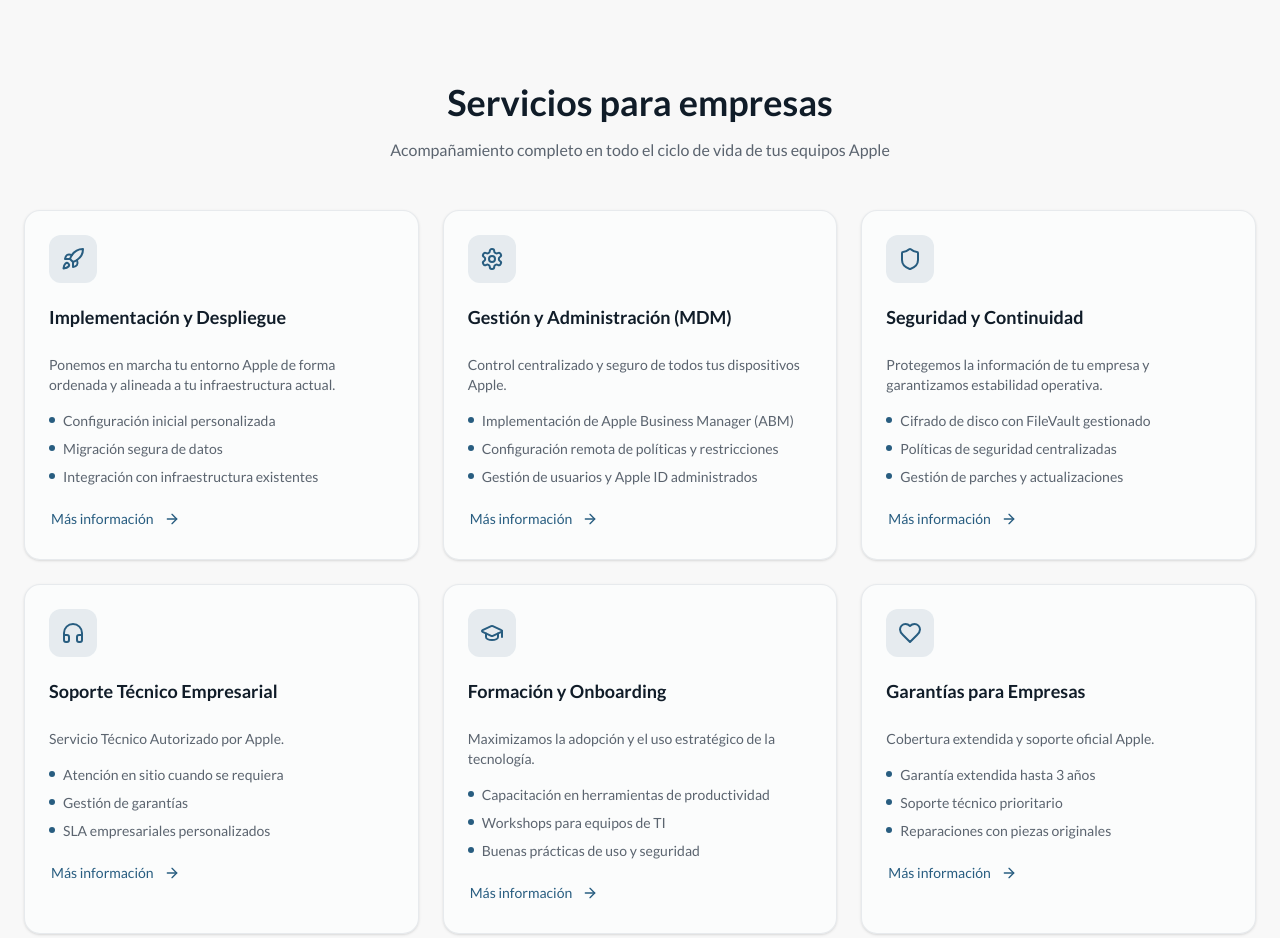
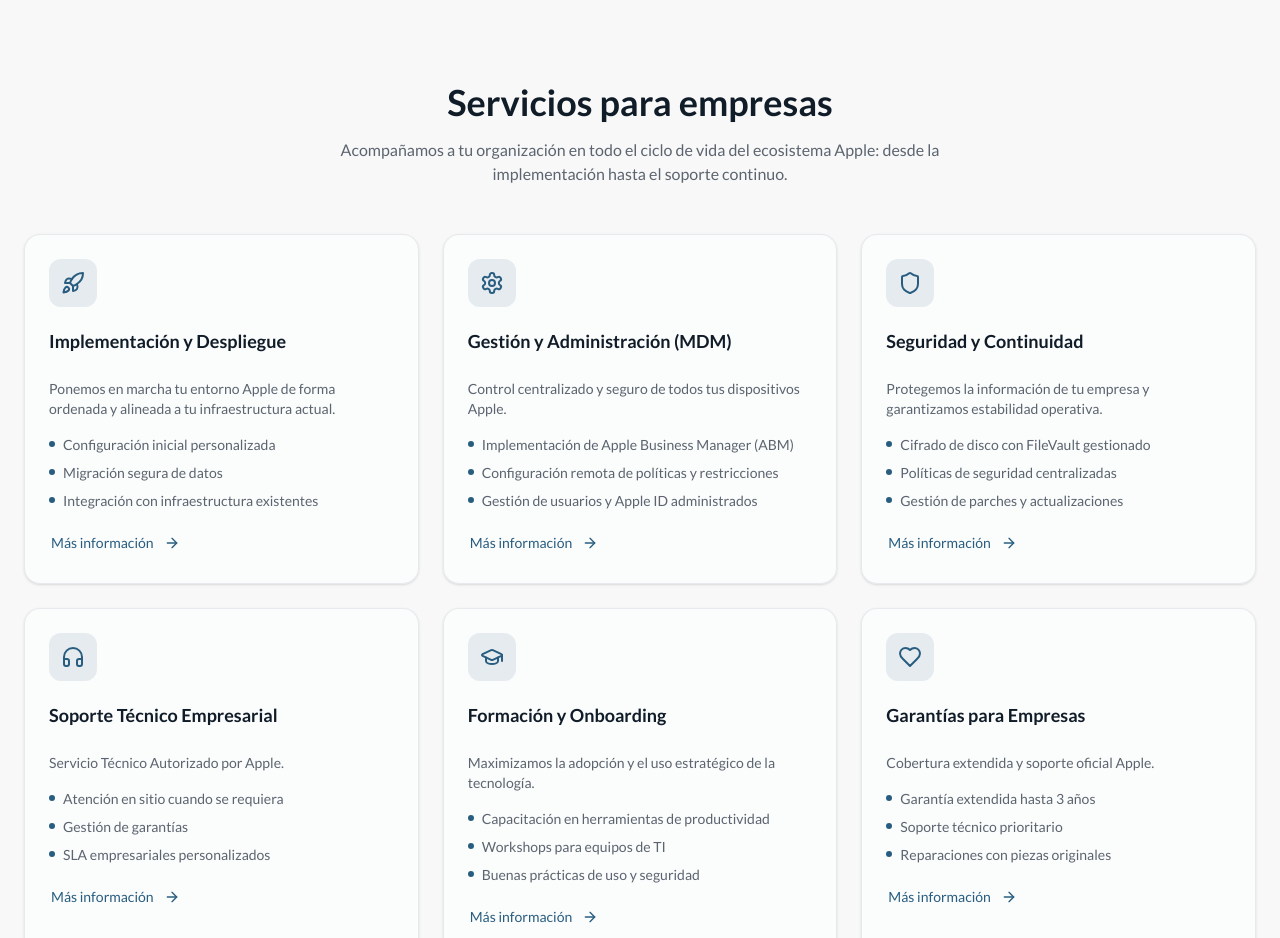
Before and after one commit to medialab02/macp, a Next.js app: page /mac-para-empresas in a window 1280 px wide. Shown: the part 3500-4438 px from the top of the page. Built offline with nearby package versions, Linux system fonts and the light colour scheme.

Commit message:
feat: update services description for enterprise section

```diff
--- a/app/mac-para-empresas/page.tsx
+++ b/app/mac-para-empresas/page.tsx
@@ -34,7 +34,7 @@ export default function MacParaEmpresasPage() {
                 Servicios para empresas
               </h2>
               <p className="mx-auto max-w-2xl text-muted-foreground">
-                Acompañamiento completo en todo el ciclo de vida de tus equipos Apple
+                Acompañamos a tu organización en todo el ciclo de vida del ecosistema Apple: desde la implementación hasta el soporte continuo.
               </p>
             </div>
             <ServicesCards />
```
